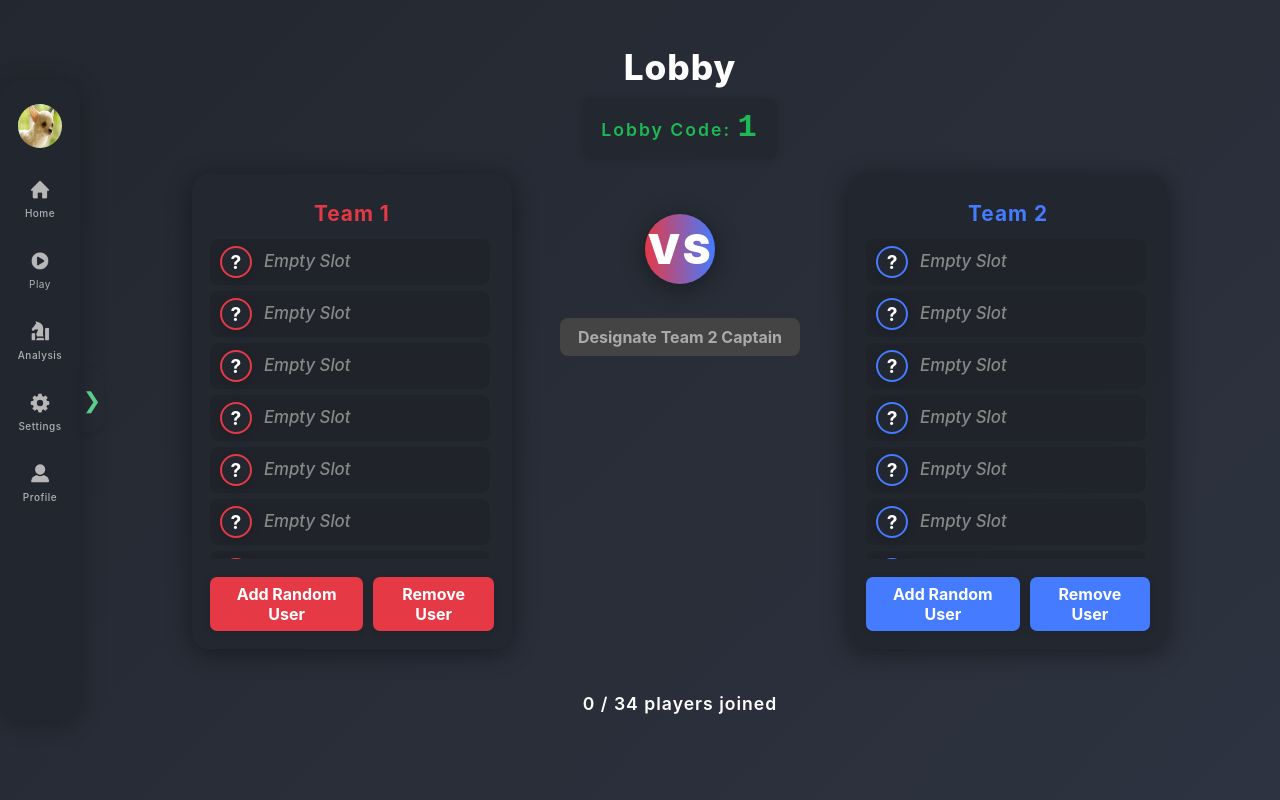
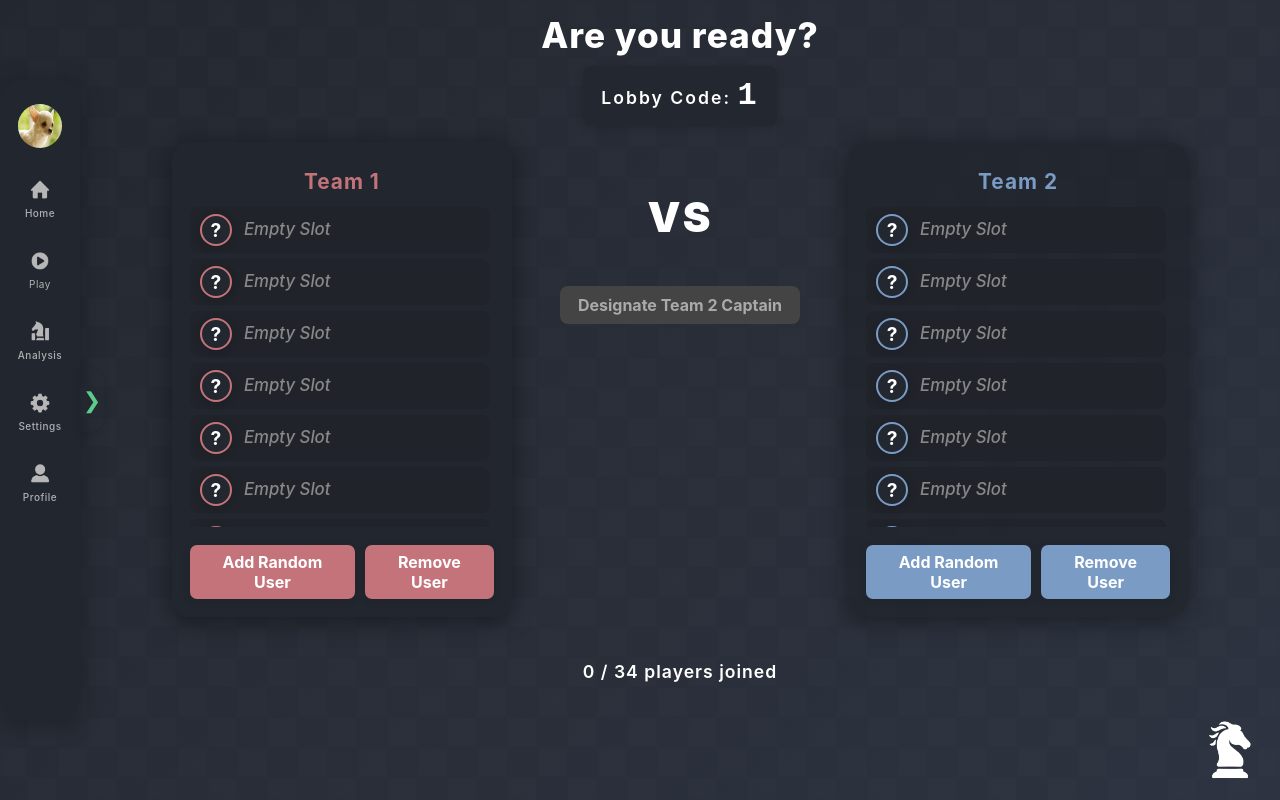
Before and after one commit to lbarbs19/chess, a React (Vite) app in the folder Frontend/: page /lobby/1 in a window 1280 px wide. Built offline with nearby package versions, Linux system fonts and the light colour scheme.

Commit message:
Lobby page and format fixes

```diff
--- a/Frontend/index.html
+++ b/Frontend/index.html
@@ -1,8 +1,7 @@
 <!DOCTYPE html>
 <html lang="en">
-  <head>
-    <meta charset="UTF-8" />
-    <link rel="icon" type="image/svg+xml" href="/vite.svg" />
+  <head>    <meta charset="UTF-8" />
+    <link rel="icon" type="image/png" href="/Icons/VibeChessLogo.png" />
     <meta name="viewport" content="width=device-width, initial-scale=1.0" />
     <title>VibeChess</title>
   </head>
--- a/Frontend/src/App.css
+++ b/Frontend/src/App.css
@@ -54,11 +54,22 @@ html, body {
   color: #888;
 }
 
-/* Sidebar flush to edge, full height */
-.sidebar {
-  min-height: 100vh;
-  margin: 0;
-  padding: 0;
-  box-sizing: border-box;
-  /* Optionally set width here if Sidebar doesn't already */
+/* VibeChess Logo - Fixed in bottom right corner */
+.vibechess-logo {
+  position: fixed;
+  bottom: 20px;
+  right: 20px;
+  height: 60px;
+  width: auto; /* Maintains aspect ratio */
+  max-width: none; /* Prevents any width constraints */
+  filter: brightness(0) invert(1); /* Makes the logo completely white */
+  z-index: 1000; /* Ensures it's above everything else */
+  pointer-events: none; /* Logo doesn't interfere with clicks */
+  user-select: none; /* Logo can't be selected */
+  object-fit: contain; /* Preserves aspect ratio if container changes */
 }
+
+/* Prevent any transformations that could skew the logo */
+.vibechess-logo {
+  transform: none !important;
+}
--- a/Frontend/src/App.tsx
+++ b/Frontend/src/App.tsx
@@ -19,9 +19,14 @@ function App() {
     handleSidebarTabClick,
   } = useSidebar();
 
-  return (
-    <Router>
+  return (    <Router>
       <div style={{ display: 'flex', flexDirection: 'row', minHeight: '100vh', width: '100vw', overflow: 'hidden', position: 'relative' }}>
+        {/* VibeChess Logo - Top Left */}
+        <img
+          src="/Icons/VibeChessLogo.png"
+          alt="VibeChess Logo"
+          className="vibechess-logo"
+        />
         <Sidebar
           icons={sidebarIcons}
           hovered={sidebarHovered}
@@ -30,7 +35,7 @@ function App() {
           onAreaLeave={handleSidebarAreaLeave}
           onTabClick={handleSidebarTabClick}
         />
-        <div style={{ flex: 1, display: 'flex', flexDirection: 'column', minHeight: '100vh', position: 'relative', alignItems: 'center', justifyContent: 'center', width: '100%', maxWidth: 1200, margin: '0 auto', padding: '32px 0', zIndex: 1 }}>
+        <div style={{ flex: 1, display: 'flex', flexDirection: 'column', minHeight: '100vh', position: 'relative', alignItems: 'center', justifyContent: 'flex-start', width: '100%', margin: '0 auto', zIndex: 1, overflowY: 'auto' }}>
           <Routes>
             <Route path="/" element={<Home />} />
             <Route path="/lobby/:code" element={<Lobby />} />
--- a/Frontend/src/components/HelpWidget.css
+++ b/Frontend/src/components/HelpWidget.css
@@ -1,7 +1,7 @@
 .help-widget-container {
   position: absolute;
   top: 32px;
-  right: 32px;
+  right: 64px;
   z-index: 20;
   display: flex;
   flex-direction: column;
@@ -27,7 +27,6 @@
 
 .help-widget-tooltip {
   margin-top: 10px;
-  margin-right: -36px; /* Move tooltip further right so it doesn't touch the welcome box */
   background: rgba(35,39,47,0.98);
   color: #f3f3f3;
   border-radius: 16px;
--- a/Frontend/src/components/Home.css
+++ b/Frontend/src/components/Home.css
@@ -20,7 +20,6 @@
   box-shadow: 0 8px 32px #0006;
   padding: 3rem 2.5rem 2.5rem 2.5rem;
   min-width: 340px;
-  max-width: 420px;
   display: flex;
   flex-direction: column;
   align-items: center;
--- a/Frontend/src/components/Home.tsx
+++ b/Frontend/src/components/Home.tsx
@@ -16,8 +16,6 @@ function generateLobbyCode(length = 6) {
 const Home: React.FC = () => {
   const navigate = useNavigate();
   const [joinCode, setJoinCode] = useState("");
-  const [createHover, setCreateHover] = useState(false);
-  const [joinHover, setJoinHover] = useState(false);
 
   const handleCreateLobby = () => {
     const code = generateLobbyCode();
@@ -35,15 +33,12 @@ const Home: React.FC = () => {
     <div className="pawnstars-home-bg">
       <HelpWidget />
       <div className="pawnstars-home-card">
-        <h1 className="pawnstars-title">Pawn Stars</h1>
-        <p className="pawnstars-desc">
+        <h1 className="pawnstars-title">★ Pawn Stars ★</h1>        <p className="pawnstars-desc">
           Play chess as a team - Create a lobby to captain a team, or join the battle as your own piece.
         </p>
         <motion.button
           className="pawnstars-btn"
           onClick={handleCreateLobby}
-          onMouseEnter={() => setCreateHover(true)}
-          onMouseLeave={() => setCreateHover(false)}
           whileHover={{ scale: 1.09, boxShadow: "0 6px 24px #2dceef88", rotate: -2 }}
           whileTap={{ scale: 0.97, rotate: 1 }}
           transition={{ type: "spring", stiffness: 320, damping: 18 }}
@@ -57,15 +52,12 @@ const Home: React.FC = () => {
             value={joinCode}
             onChange={e => setJoinCode(e.target.value)}
             className="pawnstars-input"
-            maxLength={6}
-            autoFocus
+            maxLength={6}            autoFocus
           />
           <motion.button
             type="submit"
             className="pawnstars-btn"
             style={{ margin: 0 }}
-            onMouseEnter={() => setJoinHover(true)}
-            onMouseLeave={() => setJoinHover(false)}
             whileHover={{ scale: 1.09, boxShadow: "0 6px 24px #5ecb8c88", rotate: 2 }}
             whileTap={{ scale: 0.97, rotate: -1 }}
             transition={{ type: "spring", stiffness: 320, damping: 18 }}
--- a/Frontend/src/components/Lobby.css
+++ b/Frontend/src/components/Lobby.css
@@ -11,6 +11,48 @@
   box-sizing: border-box;
   overflow-x: hidden;
   margin-left: 80px; /* match sidebar width */
+  position: relative;
+}
+
+.lobby-root::before {
+  content: '';
+  position: fixed;
+  top: 0;
+  left: 0;
+  right: 0;
+  bottom: 0;
+  width: 100vw;
+  height: 100vh;
+  background-image:
+    linear-gradient(45deg, rgba(255,255,255,0.03) 25%, transparent 25%),
+    linear-gradient(-45deg, rgba(255,255,255,0.03) 25%, transparent 25%),
+    linear-gradient(45deg, transparent 75%, rgba(255,255,255,0.03) 75%),
+    linear-gradient(-45deg, transparent 75%, rgba(255,255,255,0.03) 75%);
+  background-size: 60px 60px;
+  background-position: 0 0, 0 30px, 30px -30px, -30px 0px;
+  filter: blur(1px);
+  opacity: 0.4;
+  z-index: -1;  animation: chessboardMove 12s linear infinite;
+}
+
+@keyframes chessboardMove {
+  0% {
+    background-position: 0 0, 0 30px, 30px -30px, -30px 0px;
+  }
+  100% {
+    background-position: 60px 60px, 60px 90px, 90px 30px, 30px 60px;
+  }
+}
+
+@keyframes chessboardPulse {
+  0%, 100% {
+    opacity: 0.4;
+    transform: scale(1);
+  }
+  50% {
+    opacity: 0.6;
+    transform: scale(1.02);
+  }
 }
 
 .lobby-header {
@@ -31,7 +73,7 @@
   padding: 6px 18px;
   display: inline-block;
   margin-top: 4px;
-  color: #1db954;
+  color: #fff;
   font-weight: 600;
   letter-spacing: 2px;
   box-shadow: 0 2px 8px #0002;
@@ -51,9 +93,8 @@
   border-radius: 18px;
   box-shadow: 0 4px 24px #0006;
   padding: 24px 18px 18px 18px;
-  min-width: 260px;
-  max-width: 320px;
-  width: 100%;
+  min-width: 340px;
+  max-width: 340px;
   display: flex;
   flex-direction: column;
   align-items: center;
@@ -66,10 +107,10 @@
   letter-spacing: 1px;
 }
 .team-card:first-child .team-title {
-  color: #e63946;
+  color: #c4737a;
 }
 .team-card:last-child .team-title {
-  color: #457bff;
+  color: #7a9bc4;
 }
 .team-list-scroll {
   width: 100%;
@@ -92,18 +133,18 @@
   font-size: 1.05rem;
 }
 .team-card:first-child .player-slot.filled {
-  background: rgba(230,57,70,0.13);
+  background: rgba(196, 115, 122, 0.13);
 }
 .team-card:last-child .player-slot.filled {
-  background: rgba(69,123,255,0.13);
+  background: rgba(122, 155, 196, 0.13);
 }
 .team-card:first-child .player-slot.captain {
-  border: 2px solid #e63946;
-  box-shadow: 0 0 0 2px #e6394644;
+  border: 2px solid #c4737a;
+  box-shadow: 0 0 0 2px #c4737a44;
 }
 .team-card:last-child .player-slot.captain {
-  border: 2px solid #457bff;
-  box-shadow: 0 0 0 2px #457bff44;
+  border: 2px solid #7a9bc4;
+  box-shadow: 0 0 0 2px #7a9bc444;
 }
 .avatar-circle {
   width: 32px;
@@ -118,12 +159,13 @@
   justify-content: center;
   box-shadow: 0 2px 8px #0002;
   border: 2px solid #191414;
+  flex-shrink: 0;
 }
 .team-card:first-child .avatar-circle {
-  border-color: #e63946;
+  border-color: #c4737a;
 }
 .team-card:last-child .avatar-circle {
-  border-color: #457bff;
+  border-color: #7a9bc4;
 }
 .player-name {
   flex: 1;
@@ -137,17 +179,43 @@
   font-style: italic;
 }
 .captain-badge {
-  background: #fff;
-  color: #e63946;
+  background: #c7bc7c;
+  color: #ffffff;
   font-size: 0.85em;
   font-weight: 700;
   border-radius: 6px;
   padding: 2px 7px;
   margin-left: 8px;
   letter-spacing: 0.5px;
+  position: relative;
+  overflow: hidden;
 }
+
+.captain-badge::before {
+  content: '';
+  position: absolute;
+  top: 0;
+  left: -100%;
+  width: 100%;
+  height: 100%;
+  background: linear-gradient(90deg, transparent, rgba(255, 255, 255, 0.6), transparent);
+  animation: captainShine 7.5s ease-in-out infinite;
+}
+
 .team-card:last-child .captain-badge {
-  color: #457bff;
+  color: #ffffff;
+}
+
+@keyframes captainShine {
+  0% {
+    left: -100%;
+  }
+  15% {
+    left: 100%;
+  }
+  100% {
+    left: 100%;
+  }
 }
 .team-actions {
   display: flex;
@@ -155,11 +223,11 @@
   margin-top: 2px;
 }
 .team-card:first-child .team-actions button {
-  background: #e63946;
+  background: #c4737a;
   color: #fff;
 }
 .team-card:last-child .team-actions button {
-  background: #457bff;
+  background: #7a9bc4;
   color: #fff;
 }
 .team-actions button {
@@ -191,14 +259,11 @@
   font-weight: 900;
   color: #fff;
   letter-spacing: 2px;
-  background: linear-gradient(90deg, #e63946 0%, #457bff 100%);
-  border-radius: 50%;
   width: 70px;
   height: 70px;
   display: flex;
   align-items: center;
   justify-content: center;
-  box-shadow: 0 4px 24px #0006;
   margin-bottom: 8px;
 }
 .designate-captain-btn {
@@ -234,9 +299,9 @@
   border-radius: 8px;
 }
 .team-list-scroll::-webkit-scrollbar-thumb {
-  background: #e6394644;
+  background: #c4737a44;
   border-radius: 8px;
 }
 .team-card:last-child .team-list-scroll::-webkit-scrollbar-thumb {
-  background: #457bff44;
+  background: #7a9bc444;
 }
--- a/Frontend/src/components/Lobby.tsx
+++ b/Frontend/src/components/Lobby.tsx
@@ -3,7 +3,7 @@ import { useParams } from "react-router-dom";
 import './Lobby.css';
 import TeamCard from './TeamCard';
 
-const TEAM_SIZE = 16;
+const TEAM_SIZE = 17;
 const TOTAL_PLAYERS = 34;
 const RANDOM_NAMES = [
   'ChessChad', 'PawnStar', 'QueenBee', 'KnightRider', 'BishopBasher', 'RookRoller',
@@ -17,7 +17,12 @@ const RANDOM_NAMES = [
 function getRandomName(used: string[]) {
   let name;
   do {
-    name = RANDOM_NAMES[Math.floor(Math.random() * RANDOM_NAMES.length)] + Math.floor(Math.random() * 1000);
+    const baseName = RANDOM_NAMES[Math.floor(Math.random() * RANDOM_NAMES.length)];
+    const randomNum = Math.floor(Math.random() * 1000);
+    const fullName = baseName + randomNum;
+
+    // Limit to 12 characters
+    name = fullName.length > 12 ? fullName.substring(0, 12) : fullName;
   } while (used.includes(name));
   return name;
 }
@@ -55,9 +60,8 @@ const Lobby: React.FC = () => {
   }
 
   return (
-    <div className="lobby-root">
-      <div className="lobby-header">
-        <h1>Lobby</h1>
+    <div className="lobby-root">      <div className="lobby-header">
+        <h1>Are you ready?</h1>
         <div className="lobby-code">Lobby Code: <span style={{ fontFamily: 'monospace', fontSize: '2rem' }}>{code}</span></div>
       </div>
       <div className="lobby-main">
@@ -68,8 +72,7 @@ const Lobby: React.FC = () => {
           onAdd={() => addUser(1)}
           onRemove={() => removeUser(1)}
           disabledRemove={team1.length === 0}
-        />
-        <div className="vs-center">
+        />        <div className="vs-center">
           <div className="vs-logo">VS</div>
           <button className="designate-captain-btn" onClick={() => designateCaptain(2)} disabled={team2.length === 0}>Designate Team 2 Captain</button>
         </div>
--- a/Frontend/src/components/MainChessApp.tsx
+++ b/Frontend/src/components/MainChessApp.tsx
@@ -165,17 +165,18 @@ function MainChessApp() {
       setArrow([]);
     }
   }, [showArrows, lastBestMove]);
-  return (
-    <div style={{
+  return (    <div style={{
       flex: 1,
       display: 'flex',
       flexDirection: 'column',
-      height: '100%',
+      minHeight: '100%',
       position: 'relative',
       alignItems: 'center',
-      justifyContent: 'center',
+      justifyContent: 'flex-start',
       width: '100%',
-      zIndex: 1
+      zIndex: 1,
+      overflowY: 'auto',
+      paddingTop: '20px'
     }}>
       <FloatingMusicPlayer />
       <div style={{
--- a/Frontend/src/components/TeamCard.tsx
+++ b/Frontend/src/components/TeamCard.tsx
@@ -9,7 +9,7 @@ interface TeamCardProps {
   disabledRemove: boolean;
 }
 
-const TEAM_SIZE = 16;
+const TEAM_SIZE = 17;
 
 const TeamCard: React.FC<TeamCardProps> = ({ teamName, players, captain, onAdd, onRemove, disabledRemove }) => (
   <div className="team-card">
```
Also changed, not shown: Frontend/public/Icons/VibeChessLogo.png (added).
